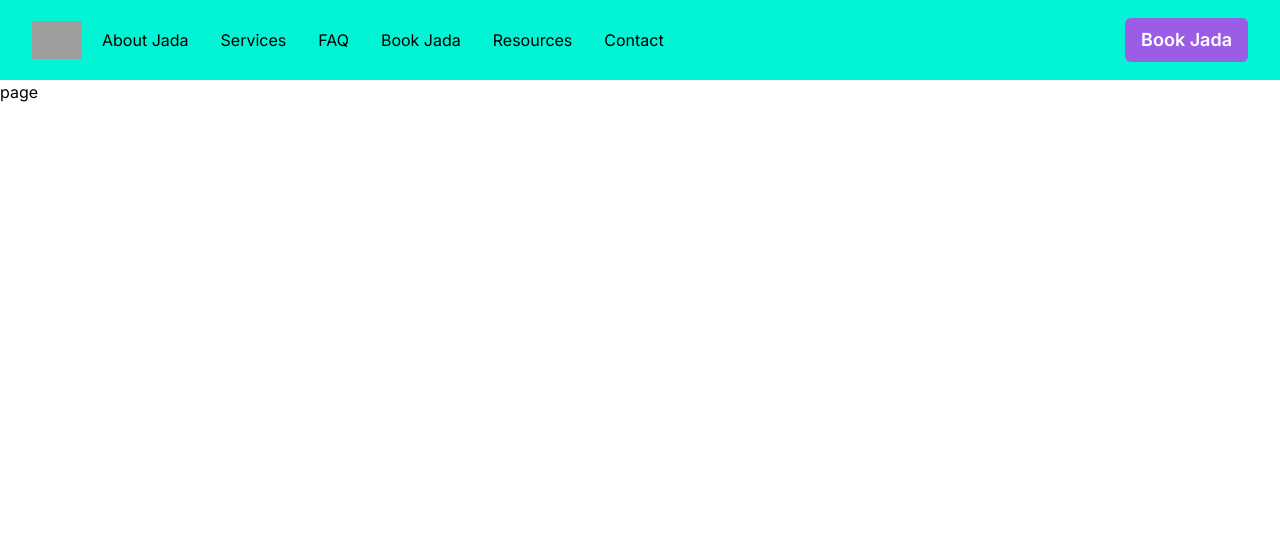
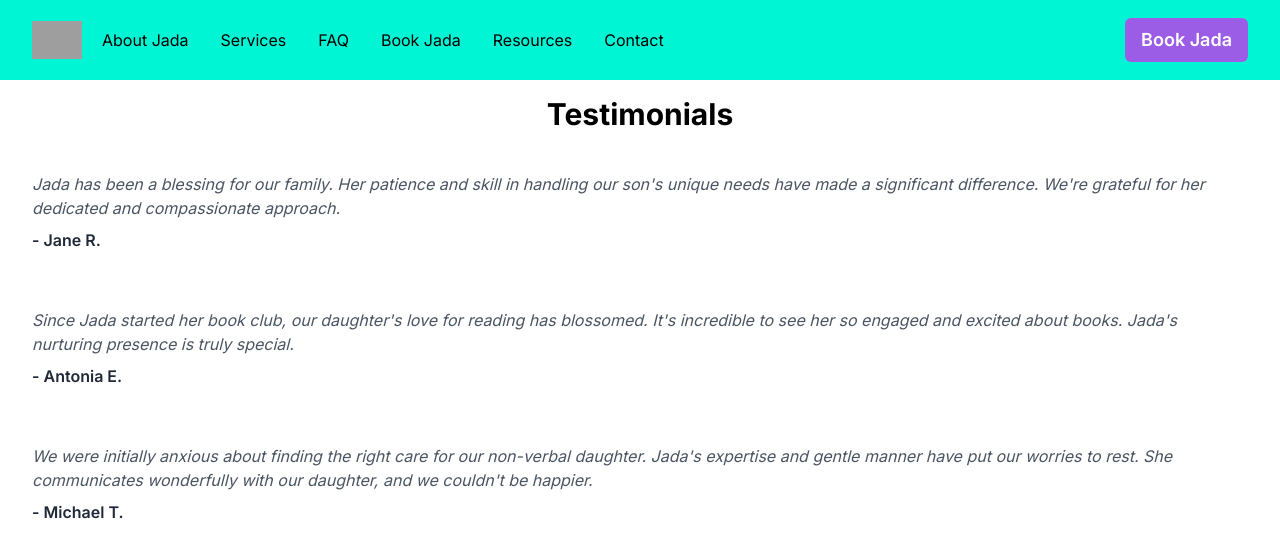
Before and after one commit to AdeshPawaroo/Hackathon, a Next.js app: page /testimonials in a window 1280 px wide. Shown: the top 558 px of the page. Built offline with nearby package versions, Linux system fonts and the light colour scheme; grey boxes are pictures that could not be loaded.

Commit message:
added testimonials page

```diff
--- a/app/testimonials/page.tsx
+++ b/app/testimonials/page.tsx
@@ -1,9 +1,36 @@
+import React from 'react';
 
+const TestimonialsPage = () => {
+  const testimonials = [
+    {
+      name: "Jane R.",
+      text: "Jada has been a blessing for our family. Her patience and skill in handling our son's unique needs have made a significant difference. We're grateful for her dedicated and compassionate approach."
+    },
+    {
+      name: "Antonia E.",
+      text: "Since Jada started her book club, our daughter's love for reading has blossomed. It's incredible to see her so engaged and excited about books. Jada's nurturing presence is truly special."
+    },
+    {
+      name: "Michael T.",
+      text: "We were initially anxious about finding the right care for our non-verbal daughter. Jada's expertise and gentle manner have put our worries to rest. She communicates wonderfully with our daughter, and we couldn't be happier."
+    }
+    // ... add more testimonials as needed
+  ];
 
-const page = () => {
   return (
-    <div>page</div>
-  )
-}
+    <div className="container mx-auto p-4">
+      <h1 className="text-3xl font-bold text-center mb-6">Testimonials</h1>
+      <div className="space-y-6">
+        {testimonials.map((testimonial, index) => (
+          <div key={index} className="p-4">
+            <blockquote className="italic text-gray-600">{testimonial.text}</blockquote>
+            <p className="text-gray-800 font-semibold mt-2">- {testimonial.name}</p>
+          </div>
+        ))}
+      </div>
+    </div>
+  );
 
-export default page
+};
+
+export default TestimonialsPage;
```
